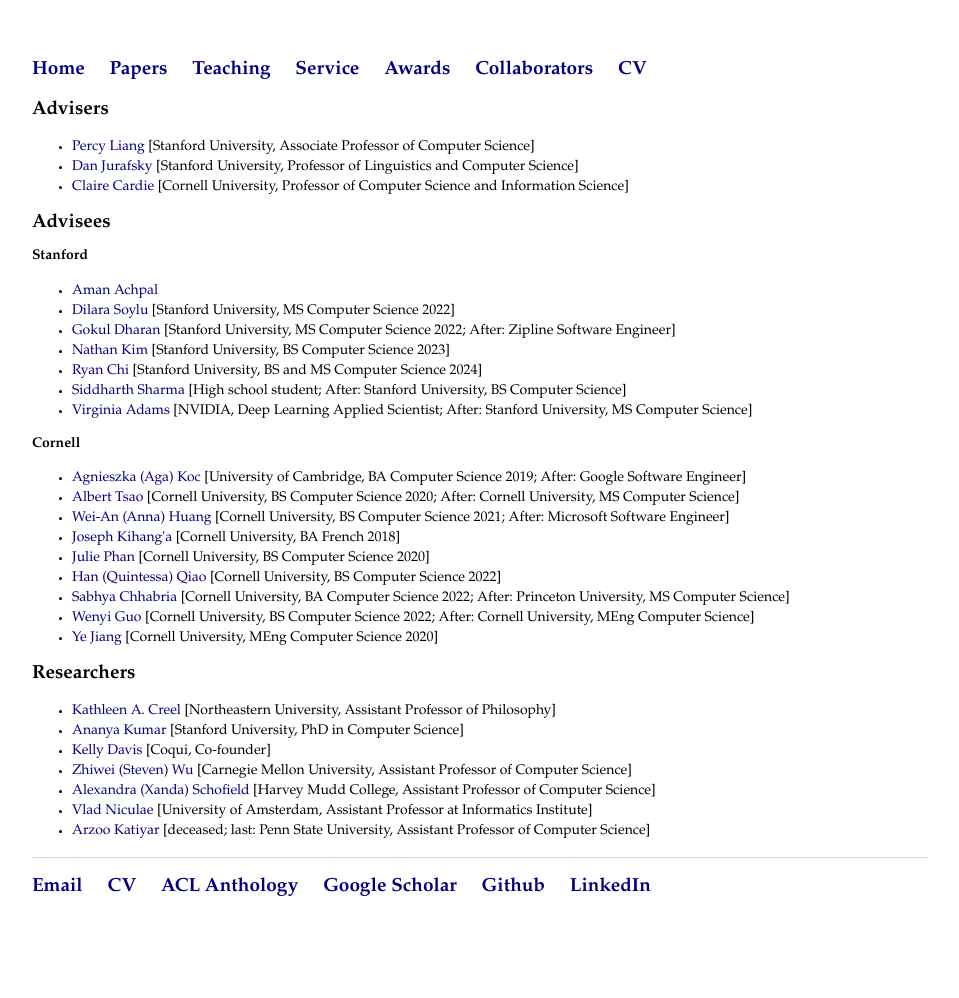
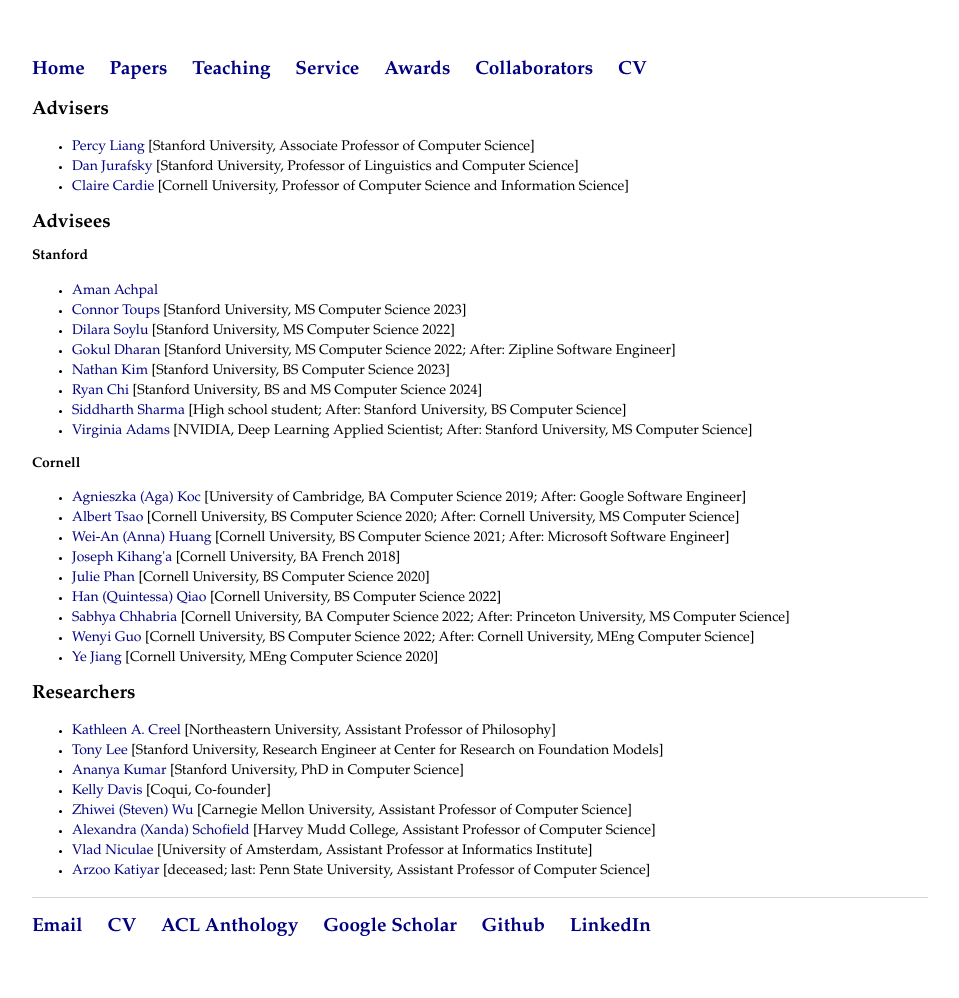
Before and after one commit to rishibommasani/rishibommasani.github.io, a Jekyll site: the page built from collaborators/index.html, in a window 1280 px wide. Shown: the whole page, without its empty margins (160-1119 px from the left). Built offline with Jekyll 4.4.1, drawn with Linux system fonts in a browser that asks for light colours; before the commit the page ends 958 px from its top, so only the background shows below that.

Commit message:
connor, tony

```diff
--- a/collaborators/index.html
+++ b/collaborators/index.html
@@ -13,6 +13,7 @@ title: Collaborators
 		<h3>Stanford</h3>
 		<ul>
 			<li>  <a href="https://www.linkedin.com/in/amanachpal/">Aman Achpal </a> </li>
+			<li>  <a href="https://www.linkedin.com/in/connortoups">Connor Toups </a> [Stanford University, MS Computer Science 2023] </li>
 			<li>  <a href="https://scholar.google.com/citations?user=e9NOrPcAAAAJ&hl=en">Dilara Soylu </a> [Stanford University, MS Computer Science 2022] </li>
 			<li>  <a href="https://www.linkedin.com/in/gokul-dharan-257bb784/">Gokul Dharan </a> [Stanford University, MS Computer Science 2022; After: Zipline Software Engineer] </li>
 			<li>  <a href="https://www.linkedin.com/in/nathangk/">Nathan Kim </a> [Stanford University, BS Computer Science 2023] </li>
@@ -37,6 +38,7 @@ title: Collaborators
 	<h2>Researchers</h2>
 	<ul>
 		<li> <a href="https://kathleenacreel.com/">Kathleen A. Creel </a> [Northeastern University, Assistant Professor of Philosophy] </li>
+		<li> <a href="https://www.linkedin.com/in/tonyhlee">Tony Lee </a> [Stanford University, Research Engineer at Center for Research on Foundation Models] </li>
 		<li> <a href="https://ananyakumar.wordpress.com/publications/">Ananya Kumar </a> [Stanford University, PhD in Computer Science] </li>
 		<li> <a href="https://www.linkedin.com/in/kellydavis2/">Kelly Davis </a> [Coqui, Co-founder] </li>
 		<li> <a href="https://zstevenwu.com/">Zhiwei (Steven) Wu </a> [Carnegie Mellon University, Assistant Professor of Computer Science] </li>
```
